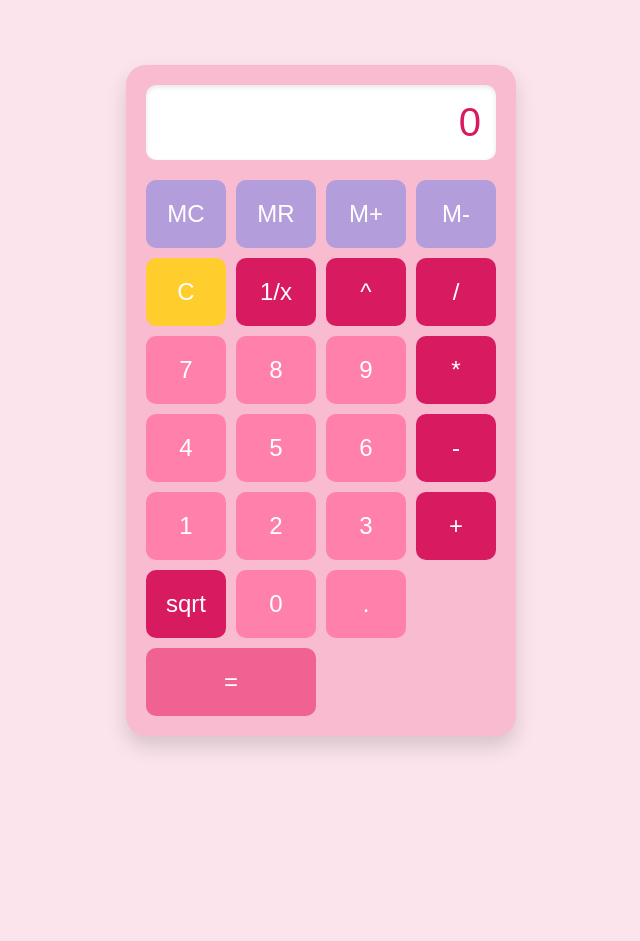
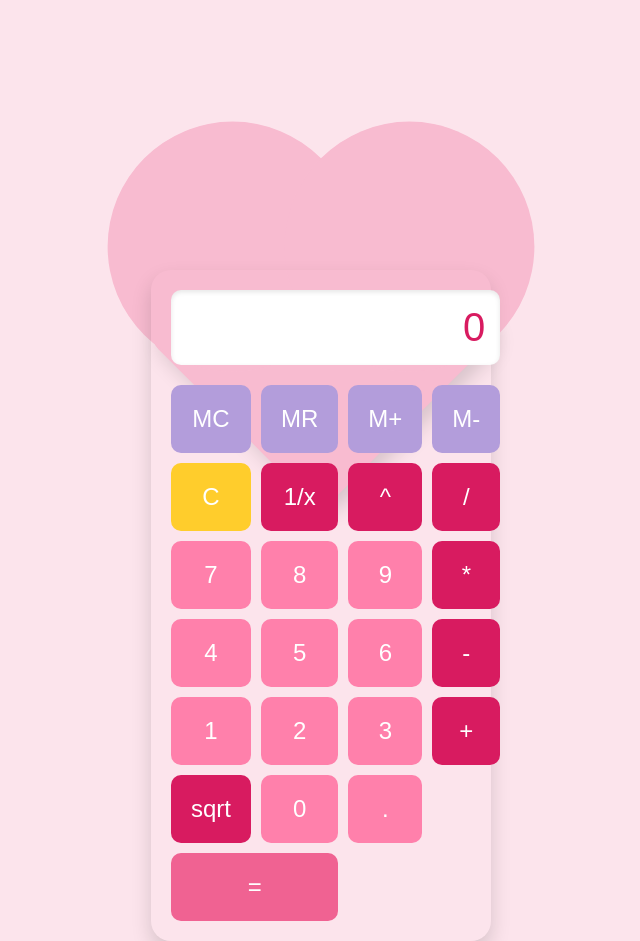
Before and after one commit to bellucha1/calculadora, a plain HTML site: page index.html in a window 1280 px wide. Shown: the whole page, without its empty margins (319-959 px from the left). Before the commit the page ends 800 px from the top, so only its background shows below. Drawn offline with Linux system fonts and the light colour scheme.

Commit message:
Update index.html

```diff
--- a/index.html
+++ b/index.html
@@ -3,28 +3,74 @@
 <head>
     <meta charset="UTF-8">
     <meta name="viewport" content="width=device-width, initial-scale=1.0">
-    <title>Calculadora Rosa Completa</title>
+    <title>Calculadora Rosa de Coração</title>
     <style>
-        /* Estilos CSS para a calculadora */
+        /* Estilos CSS para o layout de coração */
         body {
             font-family: 'Arial', sans-serif;
             display: flex;
             justify-content: center;
             align-items: center;
             min-height: 100vh;
-            background-color: #fce4ec;
+            background-color: #fce4ec; /* Rosa clarinho para o fundo */
             margin: 0;
         }
 
+        .calculator-container {
+            position: relative;
+            width: 400px;
+            height: 380px;
+            display: flex;
+            flex-direction: column;
+            align-items: center;
+        }
+
         .calculator {
-            background-color: #f8bbd0;
+            position: absolute;
+            top: 60px; /* Ajusta a posição para o coração */
+            left: 50%;
+            transform: translateX(-50%);
+            width: 300px; /* Largura da grade interna */
             padding: 20px;
             border-radius: 20px;
             box-shadow: 0 10px 20px rgba(0, 0, 0, 0.15);
+            background-color: transparent; /* Fundo transparente */
             display: grid;
             grid-template-columns: repeat(4, 1fr);
             gap: 10px;
-            width: 350px;
+        }
+
+        .calculator-heart {
+            position: absolute;
+            top: 0;
+            left: 50%;
+            transform: translateX(-50%) rotate(-45deg);
+            width: 250px;
+            height: 250px;
+            background-color: #f8bbd0; /* Rosa mais escuro para o coração */
+            border-radius: 20px;
+            z-index: -1;
+            box-shadow: 0 10px 20px rgba(0, 0, 0, 0.15);
+        }
+
+        .calculator-heart::before,
+        .calculator-heart::after {
+            content: '';
+            position: absolute;
+            width: 250px;
+            height: 250px;
+            background-color: #f8bbd0;
+            border-radius: 50%;
+        }
+
+        .calculator-heart::before {
+            top: -125px;
+            left: 0;
+        }
+
+        .calculator-heart::after {
+            top: 0;
+            left: 125px;
         }
 
         .display {
@@ -93,6 +139,8 @@
 </head>
 <body>
 
+    <div class="calculator-container">
+        <div class="calculator-heart"></div>
         <div class="calculator">
             <div class="display">0</div>
 
@@ -126,6 +174,7 @@
             <button class="btn">.</button>
             <button class="btn equals" data-op="=">=</button>
         </div>
+    </div>
 
     <script>
         const display = document.querySelector('.display');
@@ -135,7 +184,7 @@
         let operator = '';
         let previousInput = '';
         let waitingForSecondOperand = false;
-        let memory = 0; // Variável para a memória
+        let memory = 0;
 
         buttons.forEach(button => {
             button.addEventListener('click', (e) => {
```
Lines whose indentation alone changed are shown as unchanged.
